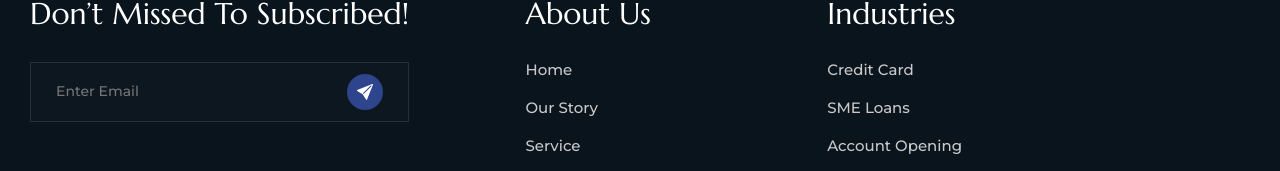
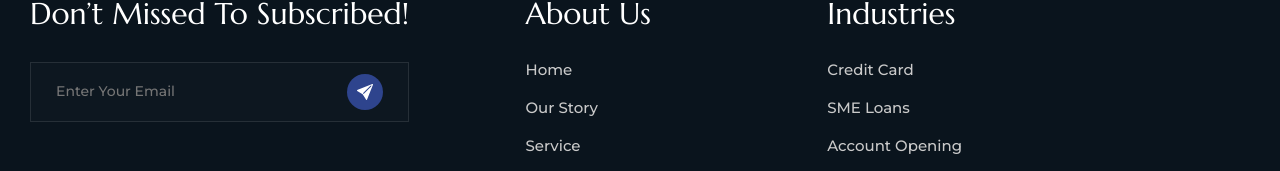
Before and after one commit to salmanlania/indenta-ae-Copy, a Next.js app: page /index2 in a window 1280 px wide. Shown: the part 9244-9415 px from the top of the page. Built offline with nearby package versions, Linux system fonts and the light colour scheme.

Commit message:
testing update finally lastly

```diff
--- a/src/components/footer/Footer2.jsx
+++ b/src/components/footer/Footer2.jsx
@@ -14,7 +14,7 @@
                       <h2>Don’t Missed To Subscribed!</h2>
                       <form>
                         <div className="form-inner">
-                          <input type="text" placeholder="Enter Email" />
+                          <input type="text" placeholder="Enter Your Email" />
                           <button type="submit">
                             <svg
                               xmlns="http://www.w3.org/2000/svg"
```
